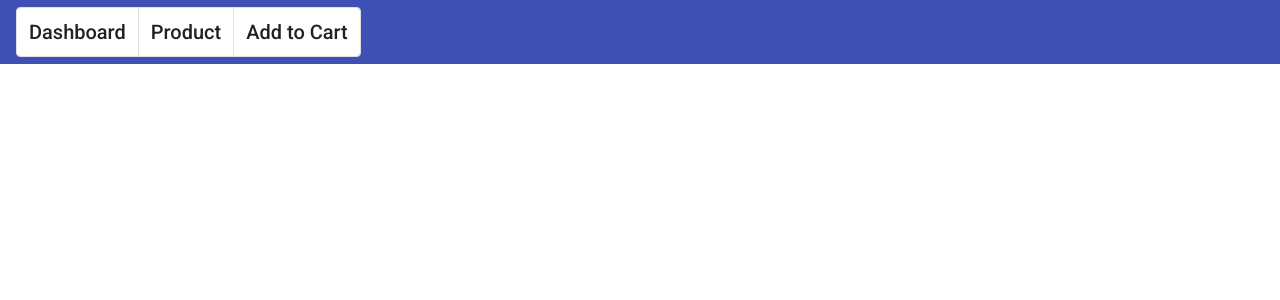
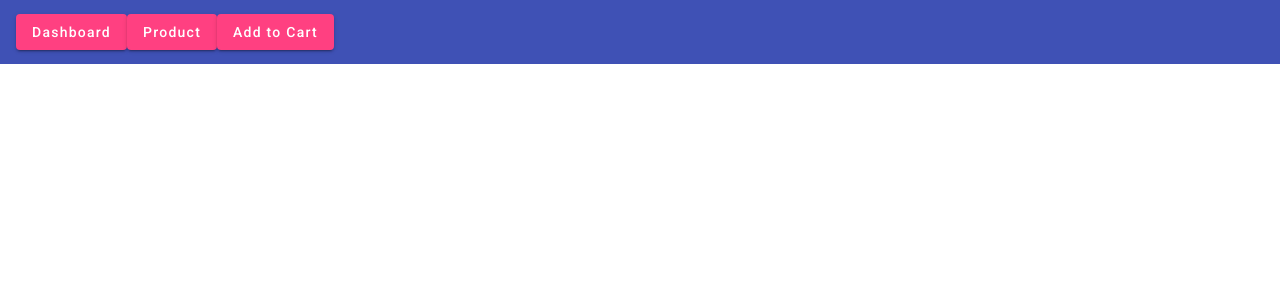
Before and after one commit to arinrahman/seliseMEAN, an Angular app: page / in a window 1280 px wide. Shown: the top 300 px of the page. Built offline with nearby package versions, Linux system fonts and the light colour scheme.

Commit message:
made changes to routing and header

```diff
--- a/src/app/header/header.component.html
+++ b/src/app/header/header.component.html
@@ -1,9 +1,9 @@
 <p>
   <mat-toolbar color="primary">
-    <mat-button-toggle-group name="fontStyle" aria-label="Font Style">
-      <mat-button-toggle value="bold">Dashboard</mat-button-toggle>
-      <mat-button-toggle value="italic" routerLink="/post-list">Product</mat-button-toggle>
-      <mat-button-toggle value="underline">Add to Cart</mat-button-toggle>
-    </mat-button-toggle-group>
+
+      <button mat-raised-button color="accent">Dashboard</button>
+      <button mat-raised-button color="accent" routerLink="/post-list">Product</button>
+      <button mat-raised-button color="accent">Add to Cart</button>
+
   </mat-toolbar>
 </p>
```
